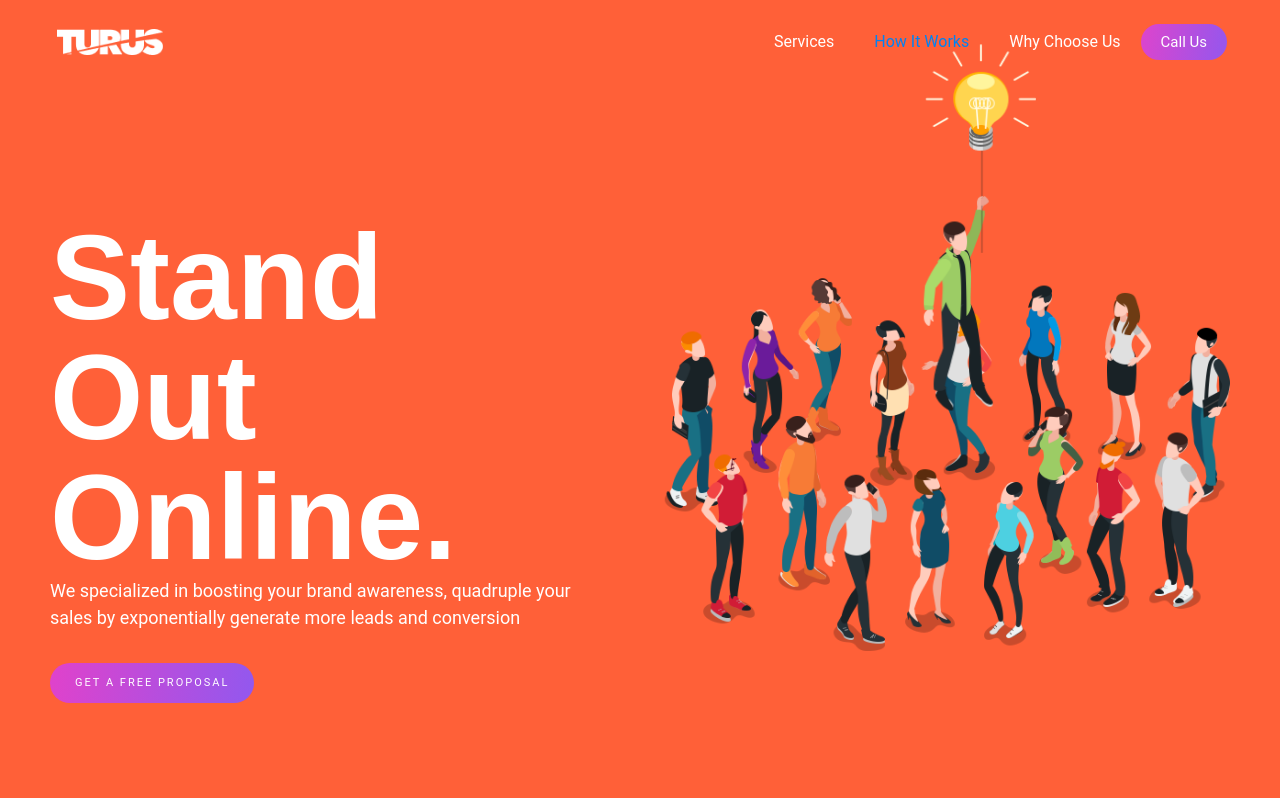
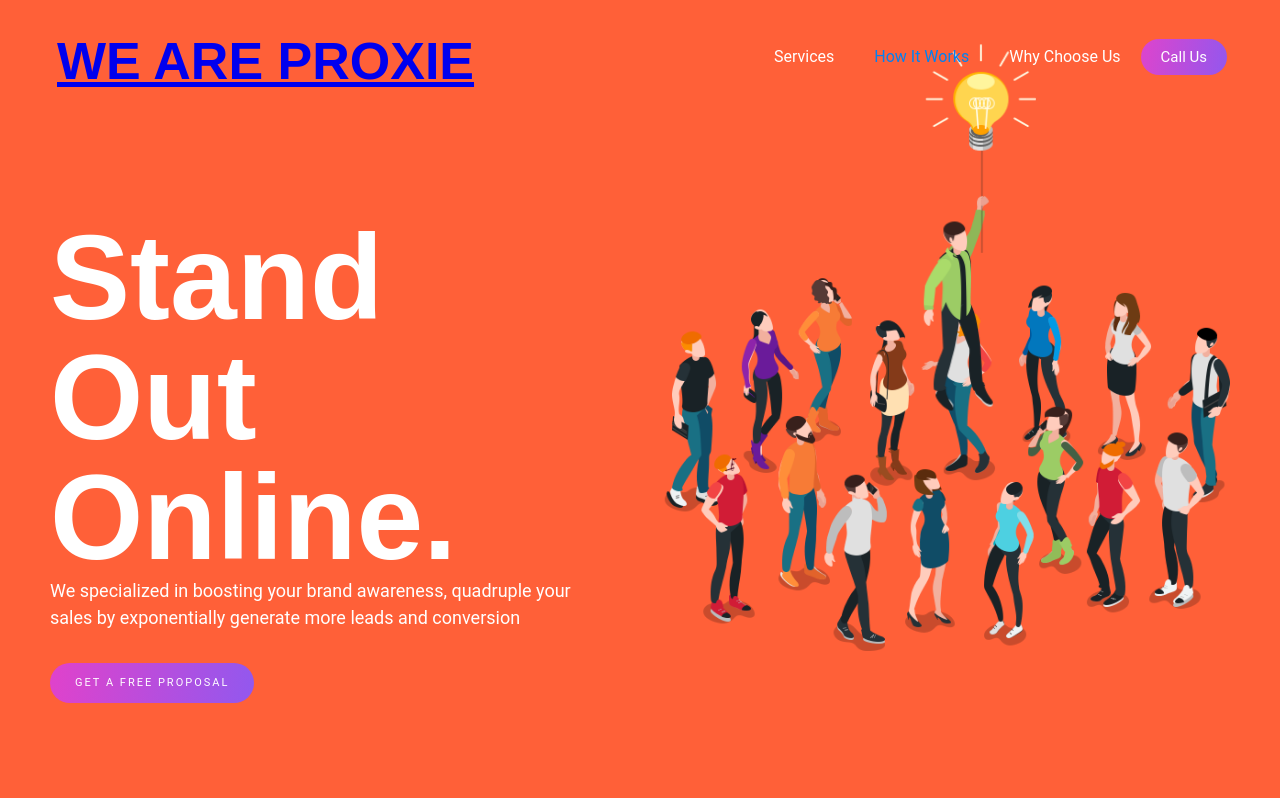
Before and after one commit to proxie-log/main, a plain HTML site: page index.html in a window 1280 px wide. Shown: the top 798 px of the page. Drawn offline with nearby package versions, Linux system fonts and the light colour scheme; a script that the page names is missing.

Commit message:
Update index.html

```diff
--- a/index.html
+++ b/index.html
@@ -18,7 +18,7 @@
 <body class="body">
   <div data-collapse="medium" data-animation="default" data-duration="400" class="nav-bar w-nav">
     <div class="wrapper-2 navbar-2 w-container">
-      <div class="div-block-8"><a href="#" class="nav-logo-2 w-inline-block"><img src="images/turuslogo-light.svg" width="106" alt="" class="mobile-logo"><img src="images/turuslogo_1turuslogo.png" width="106" alt="" class="image-11"></a></div>
+      <div class="div-block-8"><a href="#" class="nav-logo-2 w-inline-block"><h1>WE ARE PROXIE</H1></a></div>
       <nav role="navigation" class="nav-menu w-nav-menu"><a href="#services" class="nav-link w-nav-link">Services</a><a href="#how-it-works" class="nav-link w-nav-link">How It Works</a><a href="#why" class="nav-link w-nav-link">Why Choose Us</a>
         <div class="nav-cta-button-container"><a href="#callus" class="nav-link-3 border cta w-nav-link">Call Us</a></div>
       </nav>
```
